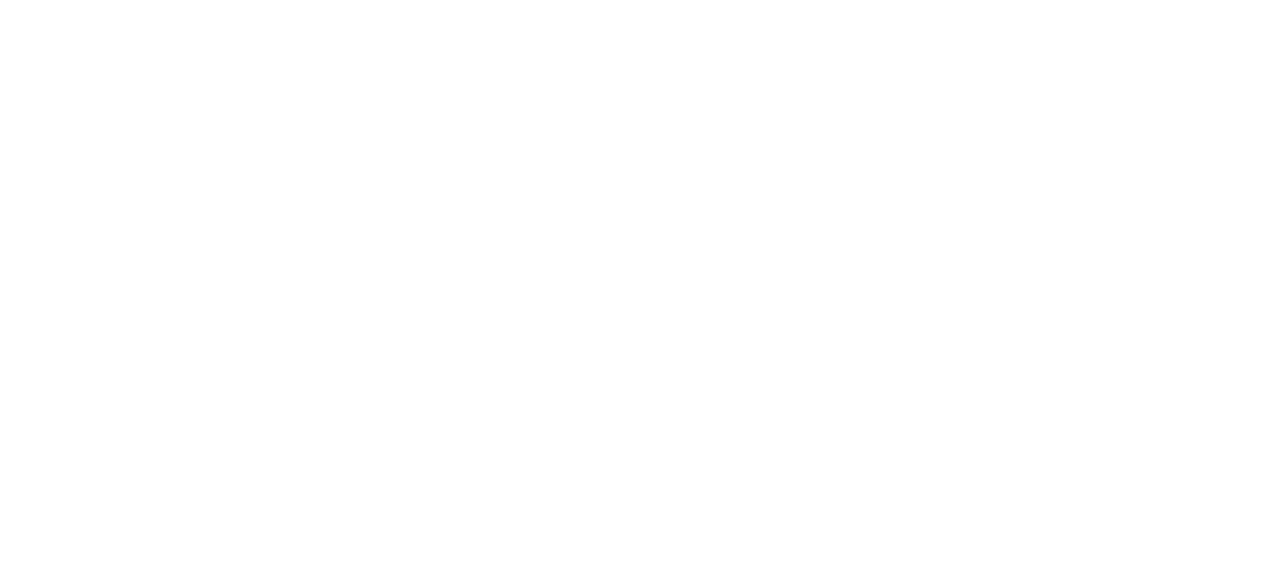
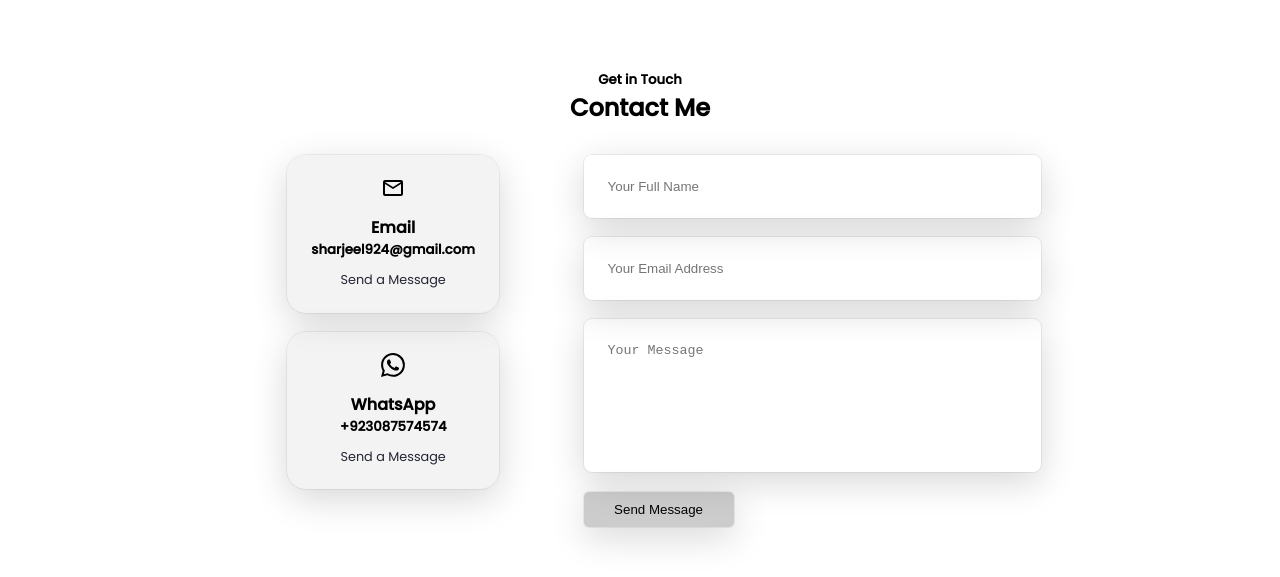
Before and after one commit to sharjeelyunus/sharjeelyunus.github.io, a Next.js app: page / in a window 1280 px wide. Shown: the part 2634-3211 px from the top of the page. Built offline with nearby package versions, Linux system fonts and the light colour scheme; no server answers.

Commit message:
📦 NEW: Contact

```diff
--- a/components/Contact/Contact.jsx
+++ b/components/Contact/Contact.jsx
@@ -1,8 +1,89 @@
-import React from 'react';
-import './contact.module.css';
+import Link from 'next/link';
+import React, { useRef } from 'react';
+import emailjs from 'emailjs-com';
+import { MdOutlineEmail } from 'react-icons/md';
+import { BsWhatsapp } from 'react-icons/bs';
+
+import styles from './contact.module.css';
 
 const Contact = () => {
-  return <section id='Contact'>Contact</section>;
+  const form = useRef();
+
+  const sendEmail = (e) => {
+    e.preventDefault();
+
+    emailjs
+      .sendForm(
+        'service_55mgqqr',
+        'template_i48o40m',
+        form.current,
+        'CZwkFLKuHbIimw81N'
+      )
+      .then(
+        (result) => {
+          console.log(result.text);
+        },
+        (error) => {
+          console.log(error.text);
+        }
+      );
+
+    e.target.reset();
+  };
+  return (
+    <section id='Contact' className={styles.contact}>
+      <h5>Get in Touch</h5>
+      <h2>Contact Me</h2>
+
+      <div className={styles.contact__container}>
+        <div className={styles.contact__options}>
+          <article className={styles.contact__option}>
+            <MdOutlineEmail className={styles.contact__option__icon} />
+            <h4>Email</h4>
+            <h5>sharjeel924@gmail.com</h5>
+            <Link href='mailto:sharjeel924@gmail.com'>
+              <a target='_blank'>Send a Message</a>
+            </Link>
+          </article>
+          <article className={styles.contact__option}>
+            <BsWhatsapp className={styles.contact__option__icon} />
+            <h4>WhatsApp</h4>
+            <h5>+923087574574</h5>
+            <Link href='https://api.whatsapp.com/send?phone=+923087574574'>
+              <a target='_blank'>Send a Message</a>
+            </Link>
+          </article>
+        </div>
+
+        <form ref={form} onSubmit={sendEmail} className={styles.contact__form}>
+          <input
+            type='text'
+            name='name'
+            placeholder='Your Full Name'
+            className={styles.form__input}
+            required
+          />
+          <input
+            type='email'
+            name='email'
+            placeholder='Your Email Address'
+            className={styles.form__input}
+            required
+          />
+          <textarea
+            name='message'
+            rows='7'
+            placeholder='Your Message'
+            className={styles.form__textarea}
+            required
+          ></textarea>
+          <button type='submit' className={styles.contact__btn}>
+            Send Message
+          </button>
+        </form>
+      </div>
+    </section>
+  );
 };
 
 export default Contact;
--- a/components/Contact/contact.module.css
+++ b/components/Contact/contact.module.css
@@ -0,0 +1,92 @@
+.contact {
+  display: flex;
+  flex-direction: column;
+  justify-content: center;
+  align-items: center;
+  height: auto;
+  padding: 6rem 2rem 6rem;
+}
+.contact__container {
+  width: 58%;
+  display: grid;
+  grid-template-columns: 30% 58%;
+  gap: 12%;
+  margin-top: 30px;
+}
+.contact__options {
+  display: flex;
+  flex-direction: column;
+  gap: 1.2rem;
+}
+.contact__option {
+  background-color: var(--nav-bg-color);
+  padding: 1.2rem;
+  border-radius: 1.2rem;
+  text-align: center;
+  border: 2px solid transparent;
+  box-shadow: rgba(0, 0, 0, 0.16) 0px 10px 36px 0px,
+    rgba(0, 0, 0, 0.06) 0px 0px 0px 1px;
+}
+.contact__option:hover {
+  background: transparent;
+  border-color: var(--color-anchor-hover);
+}
+.contact__option__icon {
+  font-size: 1.5rem;
+  margin-bottom: 0.5rem;
+}
+.contact__option > a {
+  margin-top: 0.7rem;
+  display: inline-block;
+  font-size: 0.8rem;
+}
+
+/* ------------ FORM -------------*/
+.contact__form {
+  display: flex;
+  flex-direction: column;
+  gap: 1.2rem;
+}
+.contact__form > .form__input,
+.form__textarea {
+  width: 100%;
+  padding: 1.5rem;
+  border-radius: 0.5rem;
+  background: transparent;
+  border: none;
+  box-shadow: rgba(0, 0, 0, 0.16) 0px 10px 36px 0px,
+    rgba(0, 0, 0, 0.06) 0px 0px 0px 1px;
+  resize: none;
+  color: var(--color-primary);
+}
+.contact__btn {
+  background-color: var(--color-nav-bg);
+  color: var(--color-primary);
+  border: none;
+  border-radius: 5px;
+  padding: 10px;
+  width: 150px;
+  cursor: pointer;
+  box-shadow: rgba(0, 0, 0, 0.16) 0px 10px 36px 0px,
+    rgba(0, 0, 0, 0.06) 0px 0px 0px 1px;
+}
+.contact__btn:hover {
+  background-color: var(--color-button);
+  color: white;
+}
+
+@media screen and (max-width: 1024px) {
+  .contact__container {
+    grid-template-columns: 1fr;
+    gap: 2rem;
+  }
+}
+@media screen and (max-width: 450px) {
+  .contact__container {
+    width: 100%;
+  }
+  .contact__form > .form__input,
+  .form__textarea {
+    width: auto;
+  }
+}
--- a/package.json
+++ b/package.json
@@ -10,6 +10,7 @@
   },
   "dependencies": {
     "@portabletext/react": "^1.0.3",
+    "emailjs-com": "^3.2.0",
     "framer-motion": "^6.2.8",
     "next": "12.1.0",
     "next-pwa": "^5.4.4",
```
Also changed, not shown: 1 other file (tests, documents, lock files or other folders).
